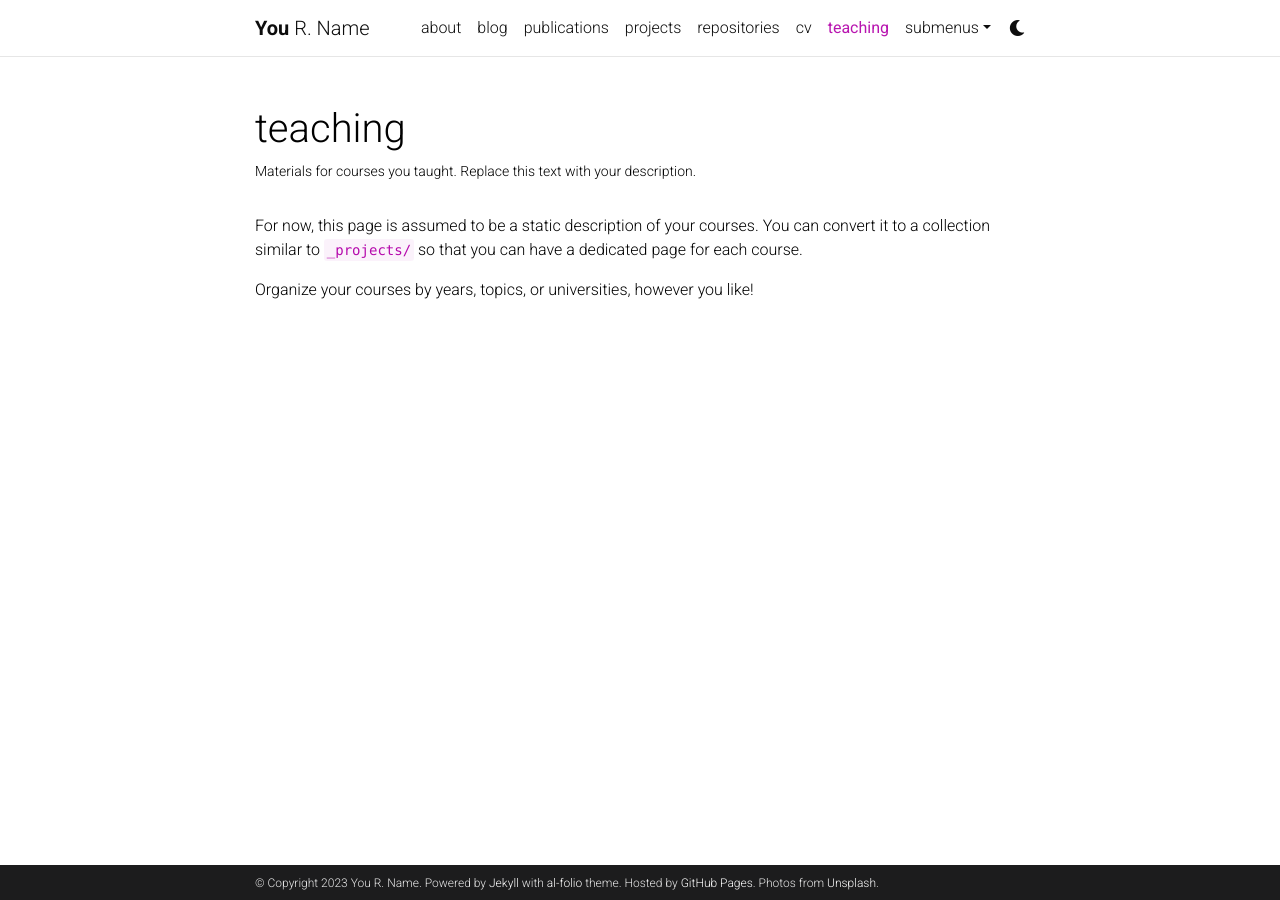
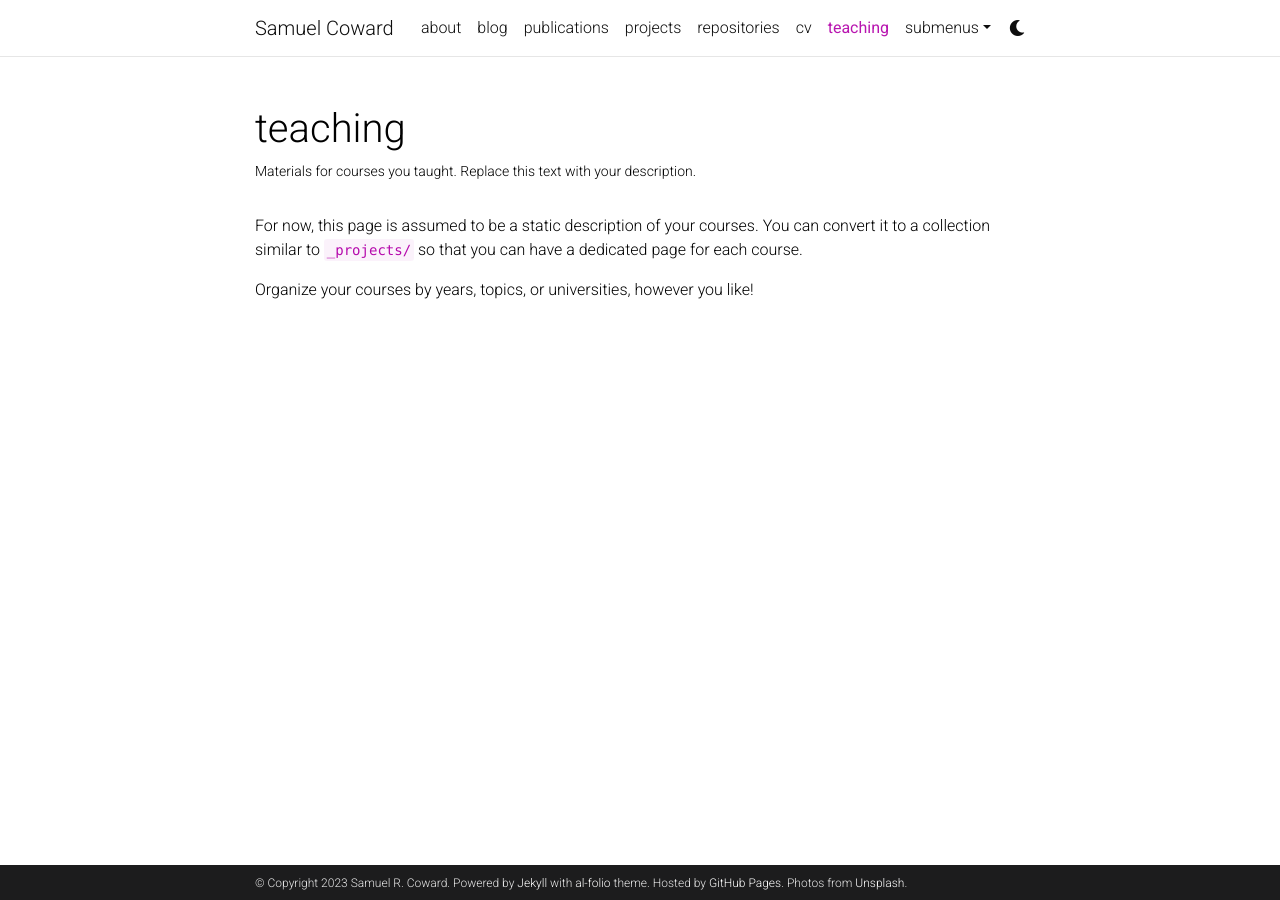
Before and after one commit to cowardsa/cowardsa.github.io, a Jekyll site: the page built from _pages/teaching.md, in a window 1280 px wide. Built offline with Jekyll 4.4.1, drawn with Linux system fonts in a browser that asks for light colours; comment, search, counter and statistics services are not loaded; a style sheet for code colours, icons or effects is not loaded.

Commit message:
Update _config.yml

```diff
--- a/_config.yml
+++ b/_config.yml
@@ -2,13 +2,13 @@
 # Site settings
 # -----------------------------------------------------------------------------
 
-title: blank # the website title (if blank, full name will be used instead)
-first_name: You
+title: Samuel Coward
+first_name: Samuel
 middle_name: R.
-last_name: Name
-email: you@example.com
+last_name: Coward
+email: s.coward21@imperial.ac.uk
 description: > # the ">" symbol means to ignore newlines until "footer_text:"
-  A simple, whitespace theme for academics. Based on [*folio](https://github.com/bogoli/-folio) design.
+  Imperial College London
 footer_text: >
   Powered by <a href="https://jekyllrb.com/" target="_blank">Jekyll</a> with <a href="https://github.com/alshedivat/al-folio">al-folio</a> theme.
   Hosted by <a href="https://pages.github.com/" target="_blank">GitHub Pages</a>.
@@ -16,9 +16,9 @@
 keywords: jekyll, jekyll-theme, academic-website, portfolio-website  # add your own keywords or leave empty
 
 lang: en # the language of your site (for example: en, fr, cn, ru, etc.)
-icon: ⚛️  # the emoji used as the favicon (alternatively, provide image name in /assets/img/)
+icon:  # the emoji used as the favicon (alternatively, provide image name in /assets/img/)
 
-url: https://alshedivat.github.io # the base hostname & protocol for your site
+url: https://cowardsa.github.io # the base hostname & protocol for your site
 baseurl: /al-folio # the subpath of your site, e.g. /blog/
 last_updated: false # set to true if you want to display last updated in the footer
 impressum_path:  # set to path to include impressum link in the footer, use the same path as permalink in a page, helps to conform with EU GDPR
@@ -71,7 +71,7 @@
 # Social integration
 # -----------------------------------------------------------------------------
 
-github_username: # your GitHub user name
+github_username: cowardsa # your GitHub user name
 gitlab_username: # your GitLab user name
 twitter_username: # your Twitter handle
 mastodon_username: # your mastodon instance+username in the format instance.tld/@username
@@ -267,8 +267,8 @@
 
 scholar:
 
-  last_name: [Einstein]
-  first_name: [Albert, A.]
+  last_name: [Coward]
+  first_name: [Samuel]
 
   style: apa
   locale: en
```
